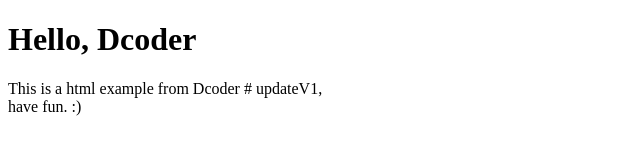
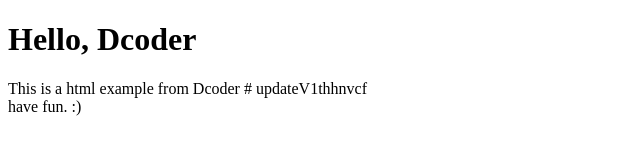
Before and after one commit to Manoj-1234/git-in-one-video, a plain HTML site: page downloads/index.html in a window 1280 px wide. Shown: the full height of the page, 0-640 px from the left. Drawn offline with Linux system fonts and the light colour scheme.

Commit message:
skipped staging area and fix

```diff
--- a/downloads/index.html
+++ b/downloads/index.html
@@ -4,7 +4,7 @@
  <body>
   <h1> Hello, Dcoder </h1>
   <div>
-    This is a html example from Dcoder # updateV1,
+    This is a html example from Dcoder # updateV1thhnvcf
    <br> have fun. :)
   </div>
  </body>
```
Also changed, not shown: 1 other file.
